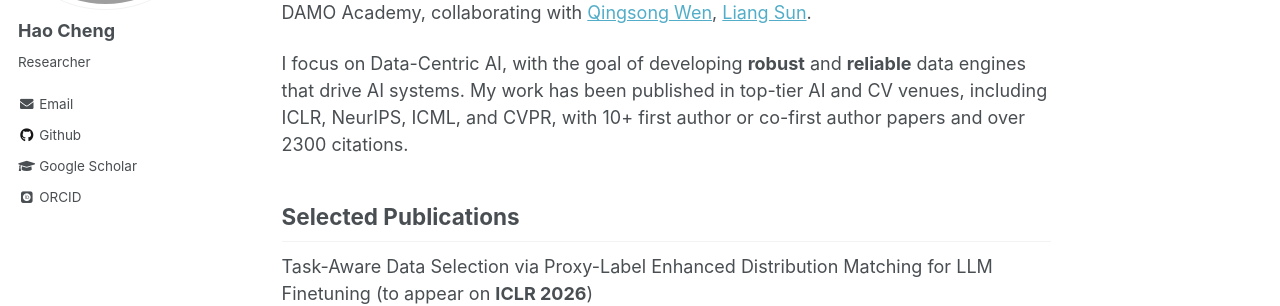
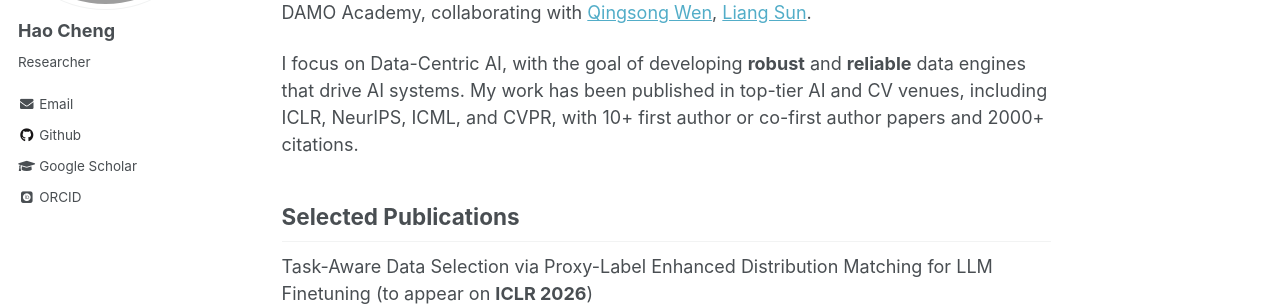
Before and after one commit to haochenglouis/haochenglouis.github.io, a Jekyll site: the page built from _pages/about.md, in a window 1280 px wide and 900 px high. Shown: the part 242-548 px from the top of the window. Built offline with Jekyll 4.4.1, drawn with Linux system fonts in a browser that asks for light colours; some web fonts are replaced.

Commit message:
Update about.md

```diff
--- a/_pages/about.md
+++ b/_pages/about.md
@@ -11,7 +11,7 @@ redirect_from:
 I am a Ph.D. student at HKBU, advised by Professor [Bo Han](https://bhanml.github.io) and
 Professor [Yang Liu](http://www.yliuu.com). Previously, I worked or interned at Tencent YouTu Lab, collaborating with [Fanxu Meng](https://fxmeng.github.io), [Ke Li](https://keli.info), [Xing Sun](https://www.sunxing.org); ByteDance AI Lab, collaborating with [Xiaoying Zhang](https://scholar.google.com/citations?user=lwKg4C4AAAAJ&hl=en), [Yang Liu](http://www.yliuu.com); Alibaba DAMO Academy, collaborating with [Qingsong Wen](https://sites.google.com/site/qingsongwen8/), [Liang Sun](https://scholar.google.com/citations?user=8JbrsgUAAAAJ&hl=en).
 
-I focus on Data-Centric AI, with the goal of developing **robust** and **reliable** data engines that drive AI systems. My work has been published in top-tier AI and CV venues, including ICLR, NeurIPS, ICML, and CVPR, with 10+ first author or co-first author papers and over 2300 citations.
+I focus on Data-Centric AI, with the goal of developing **robust** and **reliable** data engines that drive AI systems. My work has been published in top-tier AI and CV venues, including ICLR, NeurIPS, ICML, and CVPR, with 10+ first author or co-first author papers and 2000+ citations.
 
 ## Selected Publications
 
```
